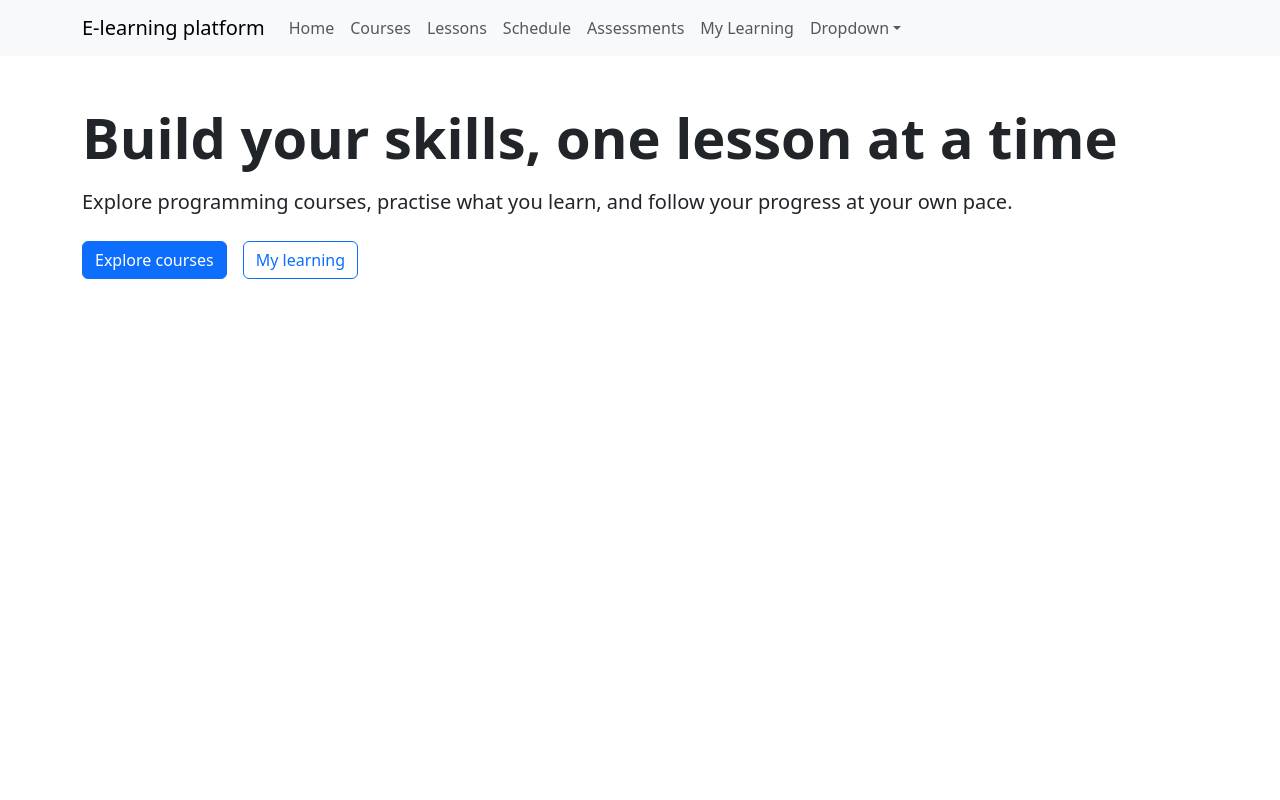
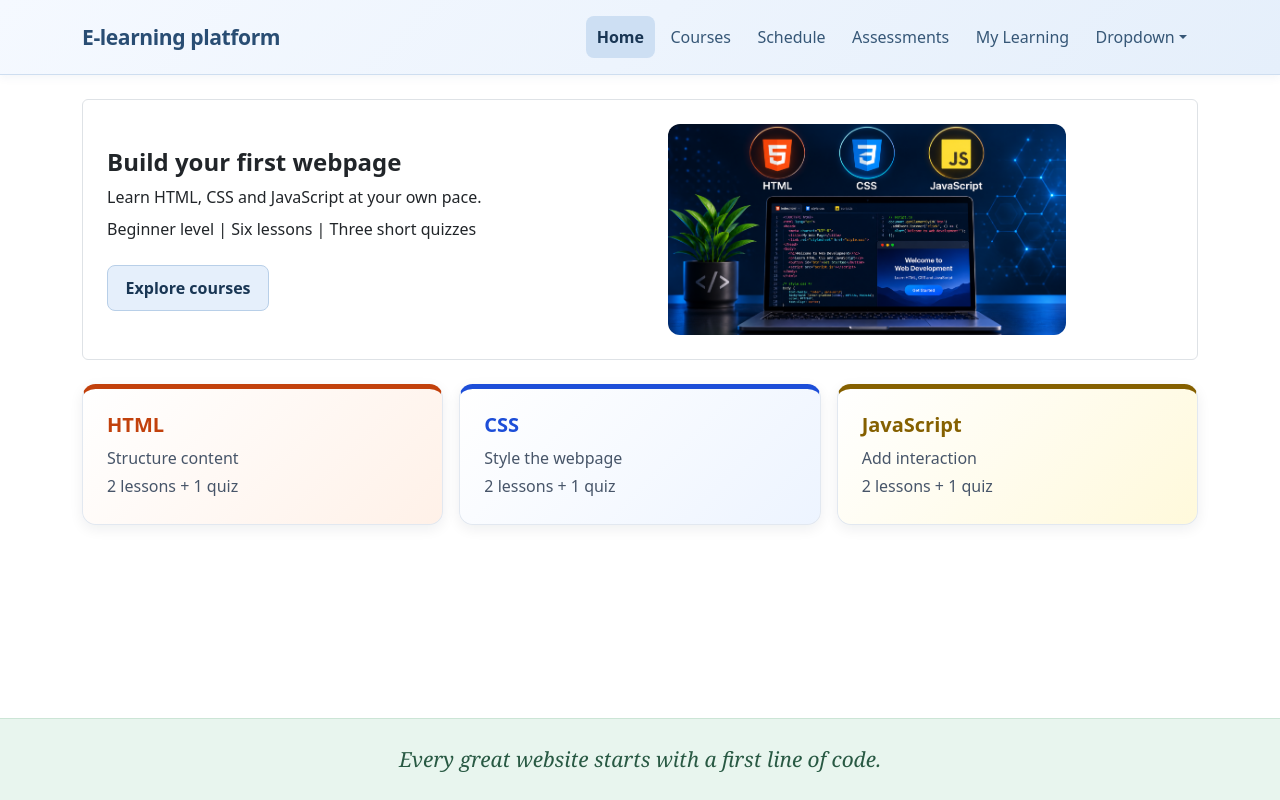
Before and after one commit to delindblad/frontend_project, a React (Vite) app: page /frontend_project/ in a window 1280 px wide. Built offline with nearby package versions, Linux system fonts and the light colour scheme.

Commit message:
Complete home page layout and styling

```diff
--- /dev/null
+++ b/src/App.css
@@ -0,0 +1,228 @@
+/* ========================================
+   Header and navigation
+   ======================================== */
+
+/* Pale-blue header with a soft gradient and subtle shadow. */
+.home-navbar {
+    background: linear-gradient(135deg, #f5f9ff, #e5effb);
+    border-bottom: 1px solid #cedef0;
+    box-shadow: 0 2px 10px rgba(38, 76, 120, 0.06);
+}
+
+/* Dark-blue platform name. */
+.home-navbar .home-navbar-brand {
+    color: #294d73;
+    font-size: clamp(1.1rem, 1rem + 0.4vw, 1.35rem);
+    font-weight: 700;
+    letter-spacing: -0.02em;
+}
+
+.home-navbar .home-navbar-brand:hover {
+    color: #193654;
+}
+
+/* Rounded navigation links with comfortable spacing. */
+.home-navbar .navbar-nav .nav-link {
+    padding: 0.55rem 0.7rem;
+    border-radius: 0.5rem;
+    color: #365777;
+    font-weight: 500;
+}
+
+/* Highlight hovered links and open dropdowns. */
+.home-navbar .navbar-nav .nav-link:hover,
+.home-navbar .navbar-nav .nav-link.show {
+    background-color: #dce9f8;
+    color: #193654;
+}
+
+/* Clearly identify the current page. */
+.home-navbar .navbar-nav .nav-link.active {
+    background-color: #cddff3;
+    color: #193654;
+    font-weight: 600;
+}
+
+/* Match the mobile menu button to the header. */
+.home-navbar .navbar-toggler {
+    border: 1px solid #a6bfdc;
+    border-radius: 0.5rem;
+    color: #294d73;
+}
+
+/* Keep keyboard navigation clearly visible. */
+.home-navbar a:focus-visible,
+.home-navbar button:focus-visible {
+    outline: 3px solid #426f9e;
+    outline-offset: 3px;
+    box-shadow: none;
+}
+
+/* Light dropdown menu with rounded corners. */
+.home-navbar .dropdown-menu {
+    background-color: #f8fbff;
+    border: 1px solid #cedef0;
+    border-radius: 0.65rem;
+    box-shadow: 0 6px 18px rgba(38, 76, 120, 0.1);
+}
+
+.home-navbar .dropdown-item {
+    color: #294d73;
+}
+
+.home-navbar .dropdown-item:hover,
+.home-navbar .dropdown-item:focus {
+    background-color: #e5effb;
+    color: #193654;
+}
+
+/* Add spacing above the expanded mobile menu. */
+@media (max-width: 991.98px) {
+    .home-navbar .navbar-collapse {
+        padding-top: 1rem;
+    }
+
+    .home-navbar .navbar-nav {
+        gap: 0.25rem;
+    }
+}
+
+
+/* ========================================
+   Home page image
+   ======================================== */
+
+/* Display the image at 65% of its column width,
+   centre it, and keep rounded corners. */
+.home-image-frame {
+    width: 65%;
+    margin-inline: auto;
+    overflow: hidden;
+    border: none;
+    border-radius: 0.75rem;
+    box-shadow: none;
+}
+
+/* Display the full image without cropping or repositioning. */
+.home-learning-image {
+    display: block;
+    width: 100%;
+    height: auto;
+}
+
+
+/* ========================================
+   Explore courses button
+   ======================================== */
+
+/* Soft-blue button with readable dark-blue text. */
+.home-explore-button {
+    --bs-btn-color: #193654;
+    --bs-btn-bg: #e5effb;
+    --bs-btn-border-color: #b8cfe8;
+
+    --bs-btn-hover-color: #193654;
+    --bs-btn-hover-bg: #d5e5f7;
+    --bs-btn-hover-border-color: #9fbddd;
+
+    --bs-btn-active-color: #193654;
+    --bs-btn-active-bg: #cddff3;
+    --bs-btn-active-border-color: #8faed0;
+
+    --bs-btn-focus-shadow-rgb: 66, 111, 158;
+
+    font-weight: 600;
+    border-radius: 0.5rem;
+    padding: 0.65rem 1.1rem;
+}
+
+
+/* ========================================
+   Learning cards
+   ======================================== */
+
+/* Coloured top borders, pale backgrounds and soft shadows. */
+.home-module-card {
+    --module-color: #245a81;
+    --module-background: #f5f9fc;
+
+    border: 1px solid #e2e8f0;
+    border-top: 5px solid var(--module-color);
+    border-radius: 0.85rem;
+    background: linear-gradient(
+        135deg,
+        #ffffff,
+        var(--module-background)
+    );
+    box-shadow: 0 4px 14px rgba(15, 23, 42, 0.07);
+    transition:
+        transform 0.2s ease,
+        box-shadow 0.2s ease;
+}
+
+/* Give each topic its own colour palette. */
+.home-module-card--html {
+    --module-color: #c2410c;
+    --module-background: #fff1e8;
+}
+
+.home-module-card--css {
+    --module-color: #1d4ed8;
+    --module-background: #edf4ff;
+}
+
+.home-module-card--javascript {
+    --module-color: #856000;
+    --module-background: #fff9db;
+}
+
+/* Match the heading colour to the card. */
+.home-module-card .card-title {
+    color: var(--module-color);
+}
+
+/* Keep descriptions readable. */
+.home-module-card .card-text {
+    color: #475569;
+    line-height: 1.7;
+}
+
+/* Add a gentle lift on devices that support hovering. */
+@media (hover: hover) {
+    .home-module-card:hover {
+        transform: translateY(-4px);
+        box-shadow: 0 10px 22px rgba(15, 23, 42, 0.12);
+    }
+}
+
+/* Respect visitors who prefer reduced motion. */
+@media (prefers-reduced-motion: reduce) {
+    .home-module-card {
+        transition: none;
+    }
+
+    .home-module-card:hover {
+        transform: none;
+    }
+}
+
+
+/* ========================================
+   Footer
+   ======================================== */
+
+/* Soft mint-green background. */
+.home-footer {
+    background-color: #e8f5ee;
+    border-top: 1px solid #cce5d6;
+}
+
+/* Elegant dark-green text for the footer message. */
+.home-footer-message {
+    font-family: Georgia, 'Times New Roman', serif;
+    font-size: clamp(1rem, 0.9rem + 0.5vw, 1.3rem);
+    font-style: italic;
+    font-weight: 400;
+    line-height: 1.6;
+    color: #285943;
+}
--- a/src/Home.jsx
+++ b/src/Home.jsx
@@ -1,60 +1,147 @@
-// Navigate between pages without reloading the entire application.
+// React Router handles navigation without reloading the page.
 import { Link } from 'react-router-dom';
 
-// Bootstrap components for responsive layout and styled buttons.
+// Bootstrap components provide responsive layout and styling.
 import Container from 'react-bootstrap/Container';
+import Row from 'react-bootstrap/Row';
+import Col from 'react-bootstrap/Col';
+import Card from 'react-bootstrap/Card';
 import Button from 'react-bootstrap/Button';
 
-// Shared navigation component.
 import NavBar from './NavBar.jsx';
+import homeLearning from './assets/home-learning.png';
+
+// Load the shared page styles.
+import './App.css';
+
+// These cards introduce the learning topics.
+const modules = [
+    {
+        id: 'html',
+        title: 'HTML',
+        mobileTitle: 'HTML - Structure',
+        description: 'Structure content',
+    },
+    {
+        id: 'css',
+        title: 'CSS',
+        mobileTitle: 'CSS - Styling',
+        description: 'Style the webpage',
+    },
+    {
+        id: 'javascript',
+        title: 'JavaScript',
+        mobileTitle: 'JavaScript - Interaction',
+        description: 'Add interaction',
+    },
+];
 
 function Home() {
     return (
-        // A Fragment groups the navigation and main content
-        // without adding an extra HTML element.
-        <>
+        // Keep the footer at the bottom on short pages.
+        <div className="d-flex flex-column min-vh-100">
             <NavBar />
 
-            {/* The main element identifies the page's primary content. */}
-            <main>
-                {/* Container centres the content and adapts to screen size.
-                    py-5 adds vertical padding above and below the content. */}
-                <Container className="py-5">
-                    {/* Connect this section to its heading for screen readers. */}
-                    <section aria-labelledby="welcome-heading">
-                        {/* display-4 creates a large heading; fw-bold makes it bold. */}
-                        <h1 id="welcome-heading" className="display-4 fw-bold">
-                            Build your skills, one lesson at a time
-                        </h1>
+            <main className="flex-grow-1">
+                <Container className="py-4">
+                    {/* Stack text and image on mobile/tablet.
+                        Place them side by side on desktop. */}
+                    <section
+                        className="border rounded p-3 p-md-4 mb-4"
+                        aria-labelledby="welcome-heading"
+                    >
+                        <Row className="align-items-center g-4">
+                            <Col xs={12} lg={5}>
+                                <h1
+                                    id="welcome-heading"
+                                    className="h4 fw-bold"
+                                >
+                                    Build your first webpage
+                                </h1>
 
-                        {/* lead emphasises the introduction; mt-3 adds top spacing. */}
-                        <p className="lead mt-3">
-                            Explore programming courses, practise what you learn,
-                            and follow your progress at your own pace.
-                        </p>
+                                <p className="mb-2">
+                                    Learn HTML, CSS and JavaScript at your own
+                                    pace.
+                                </p>
 
-                        {/* Arrange buttons in a row and allow wrapping on narrow screens.
-                            gap-3 separates the buttons; mt-4 adds spacing above them. */}
-                        <div className="d-flex flex-wrap gap-3 mt-4">
-                            {/* Render a React Router link with Bootstrap button styling.
-                                The router handles the /frontend_project base path. */}
-                            <Button as={Link} to="/courses" variant="primary">
-                                Explore courses
-                            </Button>
+                                <p className="mb-4">
+                                    Beginner level | Six lessons | Three short
+                                    quizzes
+                                </p>
 
-                            {/* Use an outlined style for the secondary action. */}
-                            <Button
-                                as={Link}
-                                to="/mylearning"
-                                variant="outline-primary"
-                            >
-                                My learning
-                            </Button>
-                        </div>
+                                {/* Soft-blue button leading to the course list. */}
+                                <Button
+                                    as={Link}
+                                    to="/courses"
+                                    variant="primary"
+                                    className="home-explore-button"
+                                >
+                                    Explore courses
+                                </Button>
+                            </Col>
+
+                            <Col xs={12} lg={7}>
+                                {/* Display the full image with rounded corners. */}
+                                <div className="home-image-frame">
+                                    <img
+                                        src={homeLearning}
+                                        alt="Laptop displaying web development code beneath HTML, CSS and JavaScript logos."
+                                        className="home-learning-image"
+                                    />
+                                </div>
+                            </Col>
+                        </Row>
+                    </section>
+
+                    <section aria-label="Learning modules">
+                        {/* Mobile: one column; tablet: two; desktop: three. */}
+                        <Row xs={1} md={2} lg={3} className="g-3">
+                            {modules.map((module) => (
+                                <Col key={module.id}>
+                                    {/* Equal-height cards with topic colours. */}
+                                    <Card
+                                        className={`h-100 home-module-card home-module-card--${module.id}`}
+                                    >
+                                        <Card.Body className="p-3 p-md-4">
+                                            <Card.Title
+                                                as="h2"
+                                                className="h5 fw-bold mb-0"
+                                            >
+                                                {/* Short title on tablet/desktop. */}
+                                                <span className="d-none d-md-inline">
+                                                    {module.title}
+                                                </span>
+
+                                                {/* Descriptive title on mobile. */}
+                                                <span className="d-md-none">
+                                                    {module.mobileTitle}
+                                                </span>
+                                            </Card.Title>
+
+                                            {/* Additional details on tablet/desktop. */}
+                                            <Card.Text className="d-none d-md-block mt-2 mb-0">
+                                                {module.description}
+                                                <br />
+                                                2 lessons + 1 quiz
+                                            </Card.Text>
+                                        </Card.Body>
+                                    </Card>
+                                </Col>
+                            ))}
+                        </Row>
                     </section>
                 </Container>
             </main>
-        </>
+
+            {/* An encouraging message for learners. */}
+            <footer className="home-footer py-4">
+                <Container className="text-center">
+                    <p className="home-footer-message mb-0">
+                        Every great website starts with a first line of code.
+                    </p>
+                </Container>
+            </footer>
+        </div>
     );
 }
 
--- a/src/NavBar.jsx
+++ b/src/NavBar.jsx
@@ -1,44 +1,48 @@
-// React Router handles navigation without reloading the entire page.
-import { Link } from 'react-router-dom';
+// React Router handles navigation and identifies the active page.
+import { Link, NavLink } from 'react-router-dom';
 
-// React Bootstrap components provide styling and responsive behaviour.
 import Container from 'react-bootstrap/Container';
 import Nav from 'react-bootstrap/Nav';
 import Navbar from 'react-bootstrap/Navbar';
 import NavDropdown from 'react-bootstrap/NavDropdown';
 
+// Load the shared styles, including the pale-blue header.
+import './App.css';
+
 function NavBar() {
     return (
-        // Display the full navigation on large screens.
-        // On smaller screens, show a button to expand or collapse it.
-        <Navbar expand="lg" className="bg-body-tertiary">
+        // Show all links on large screens and a collapsible menu on smaller screens.
+        <Navbar expand="lg" className="home-navbar py-3">
             <Container>
-                {/* Clicking the platform name takes the user to Home. */}
-                <Navbar.Brand as={Link} to="/">
+                {/* Clicking the platform name returns to the Home page. */}
+                <Navbar.Brand
+                    as={Link}
+                    to="/"
+                    className="home-navbar-brand"
+                >
                     E-learning platform
                 </Navbar.Brand>
 
-                {/* aria-controls connects this button to the collapsible menu. */}
-                <Navbar.Toggle aria-controls="basic-navbar-nav" />
+                {/* Toggle the mobile navigation menu. */}
+                <Navbar.Toggle
+                    aria-controls="basic-navbar-nav"
+                    aria-label="Toggle navigation"
+                >
+                    <span className="fs-6">Menu</span>
+                </Navbar.Toggle>
 
                 <Navbar.Collapse id="basic-navbar-nav">
-                    <Nav className="me-auto">
-                        {/* as={Link} combines Bootstrap styling with React Router.
-                            The router adds /frontend_project automatically. */}
-                        <Nav.Link as={Link} to="/">
+                    <Nav className="ms-auto gap-lg-1">
+                        {/* Highlight Home only when the URL matches exactly. */}
+                        <Nav.Link as={NavLink} to="/" end>
                             Home
                         </Nav.Link>
 
-                        <Nav.Link as={Link} to="/courses">
+                        <Nav.Link as={NavLink} to="/courses">
                             Courses
                         </Nav.Link>
 
-                        {/* Placeholder links: these require page sections
-                            with matching IDs, or replacement with future routes. */}
-                        <Nav.Link href="#lessons">
-                            Lessons
-                        </Nav.Link>
-
+                        {/* Replace these placeholders when the pages are ready. */}
                         <Nav.Link href="#schedule">
                             Schedule
                         </Nav.Link>
@@ -47,13 +51,15 @@ function NavBar() {
                             Assessments
                         </Nav.Link>
 
-                        <Nav.Link as={Link} to="/mylearning">
+                        <Nav.Link as={NavLink} to="/mylearning">
                             My Learning
                         </Nav.Link>
 
-                        {/* Example dropdown: replace these items when the
-                            group decides which additional links are needed. */}
-                        <NavDropdown title="Dropdown" id="basic-nav-dropdown">
+                        {/* Additional dropdown retained for the group to customise. */}
+                        <NavDropdown
+                            title="Dropdown"
+                            id="basic-nav-dropdown"
+                        >
                             <NavDropdown.Item href="#action/3.1">
                                 Action
                             </NavDropdown.Item>
```
Also changed, not shown: src/assets/home-learning.png (added).
